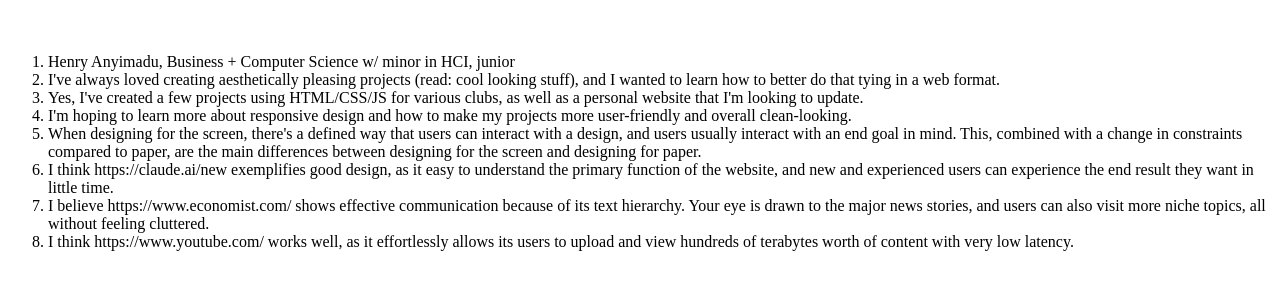
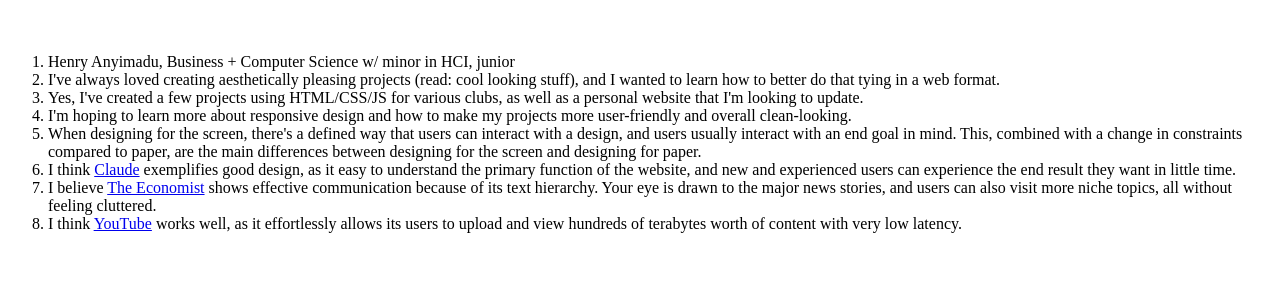
Before and after one commit to henry-anyimadu/iffall2025, a plain HTML site: page intro-questions/index.html in a window 1280 px wide. Shown: the part 79-368 px from the top of the page. Drawn offline with Linux system fonts and the light colour scheme.

Commit message:
made links clickable

```diff
--- a/intro-questions/index.html
+++ b/intro-questions/index.html
@@ -17,13 +17,13 @@
         goal in mind. This, combined with a change in constraints compared to paper, are the main differences between designing for the
         screen and designing for paper.
     </li>
-    <li>I think https://claude.ai/new exemplifies good design, as it easy to understand the primary function of the website, and new and experienced users
+    <li>I think <a href="https://claude.ai/new" target="_blank">Claude</a> exemplifies good design, as it easy to understand the primary function of the website, and new and experienced users
         can experience the end result they want in little time.
     </li>
-    <li>I believe https://www.economist.com/ shows effective communication because of its text hierarchy. Your eye is drawn to the major news stories, and
+    <li>I believe <a href="https://www.economist.com/" target="_blank">The Economist</a> shows effective communication because of its text hierarchy. Your eye is drawn to the major news stories, and
         users can also visit more niche topics, all without feeling cluttered.
     </li>
-    <li>I think https://www.youtube.com/ works well, as it effortlessly allows its users to upload and view hundreds of terabytes worth of content with very low latency.</li>
+    <li>I think <a href="https://www.youtube.com/" target="_blank">YouTube</a> works well, as it effortlessly allows its users to upload and view hundreds of terabytes worth of content with very low latency.</li>
 </ol>
 </body>
 </html>
```
